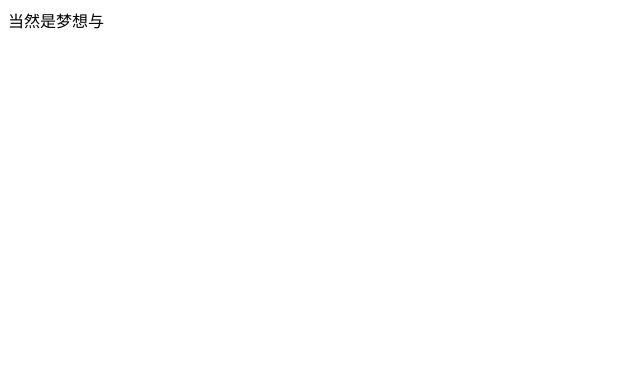
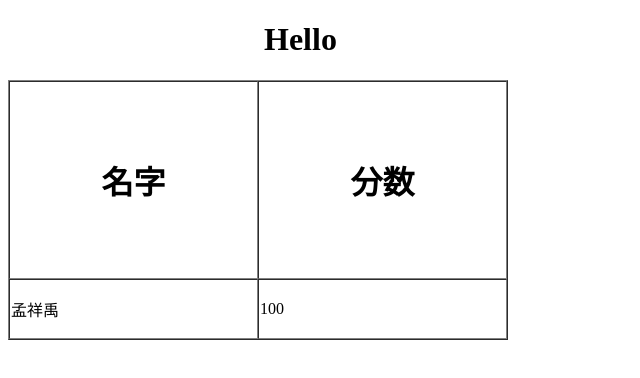
Before and after one commit to yuyumac/yuyu.github.io, a plain HTML site: page index.html in a window 1280 px wide. Shown: the whole page, without its empty margins (0-640 px from the left). Drawn offline with Linux system fonts and the light colour scheme.

Commit message:
Update index.html

```diff
--- a/index.html
+++ b/index.html
@@ -1,11 +1,32 @@
 <!DOCTYPE html>
 <html lang="en">
+
 <head>
     <meta charset="UTF-8">
     <meta name="viewport" content="width=device-width, initial-scale=1.0">
-    <title>谁最帅</title>
+    <title>Hello html</title>
 </head>
+
 <body>
-    当然是梦想与
+    <h1>&nbsp;&nbsp;&nbsp;&nbsp;&nbsp;&nbsp;&nbsp;&nbsp;&nbsp;&nbsp;&nbsp;&nbsp;&nbsp;&nbsp;&nbsp;&nbsp;&nbsp;&nbsp;&nbsp;&nbsp;&nbsp;&nbsp;&nbsp;&nbsp;&nbsp;&nbsp;&nbsp;&nbsp;&nbsp;&nbsp;&nbsp;&nbsp;Hello
+    </h1>
+
+
+    <table border="1" cellspacing="0" align="left" width="500" height="260">
+
+        <tr>
+            <th>
+                <h1>名字</h1>
+            </th>
+            <th>
+                <h1>分数</h1>
+            </th>
+        </tr>
+        <tr>
+            <td>孟祥禹</td>
+            <td>100</td>
+        </tr>
+    </table>
 </body>
+
 </html>
```
